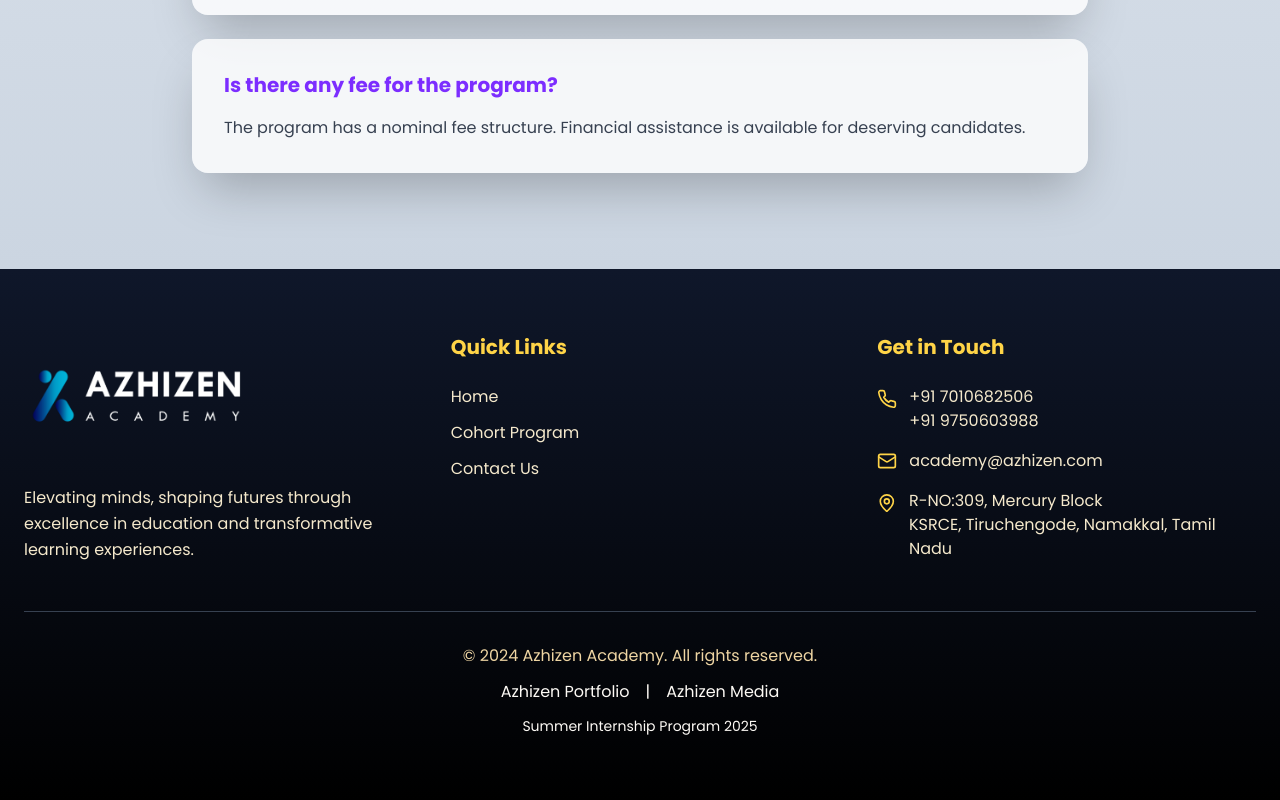
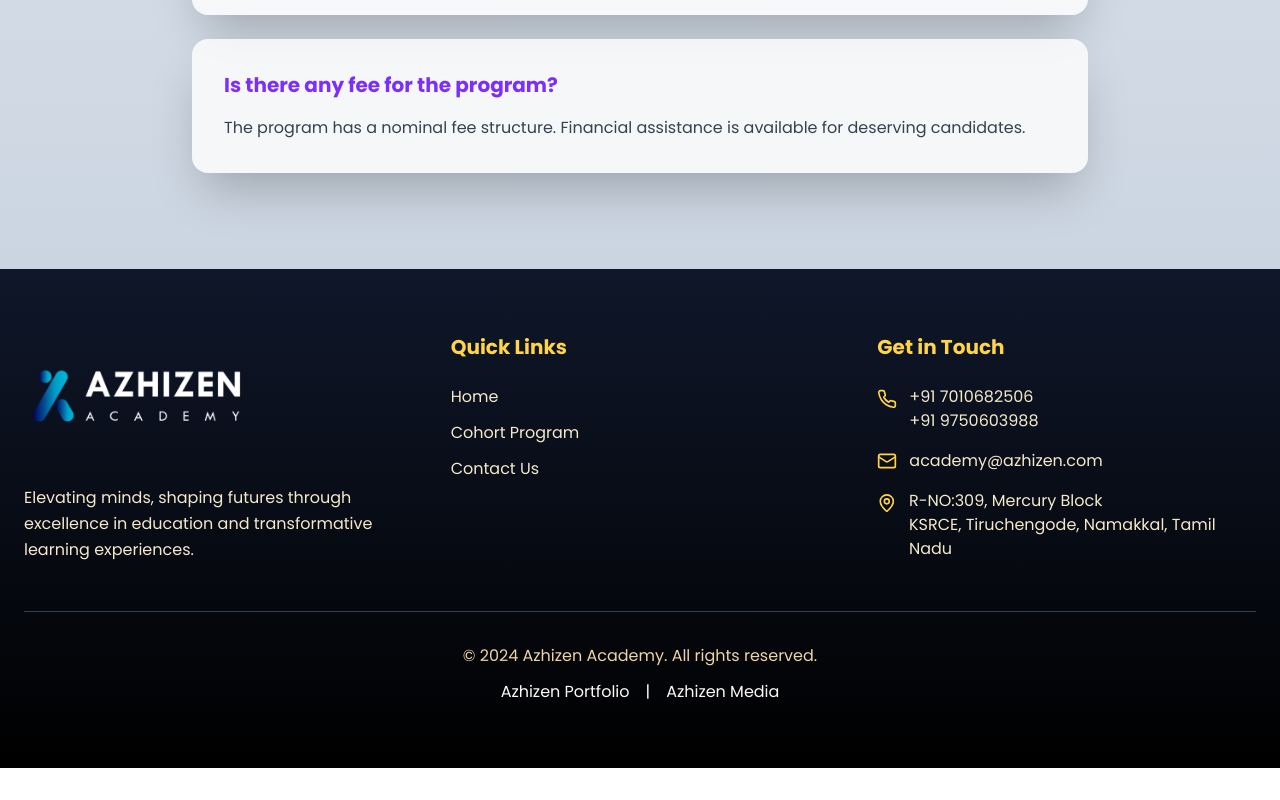
Before and after one commit to Akshayvigram/azhizen-academy-elegance-portal, a React (Vite) app: page /cohort-program in a window 1280 px wide. Shown: the part 5649-6449 px from the top of the page. After the commit the page ends 6417 px from the top, so only its background shows below. Built offline with nearby package versions, Linux system fonts and the light colour scheme; a web font is replaced by a local one.

Commit message:
allignment fixed

```diff
--- a/src/components/Footer.tsx
+++ b/src/components/Footer.tsx
@@ -81,9 +81,6 @@ const Footer = () => {
         Azhizen Media
       </a>
     </div>
-    <p className="text-sm text-azhizen-neutralGray mt-3">
-      Summer Internship Program 2025
-    </p>
   </div>
         </div>
     </footer>
```
